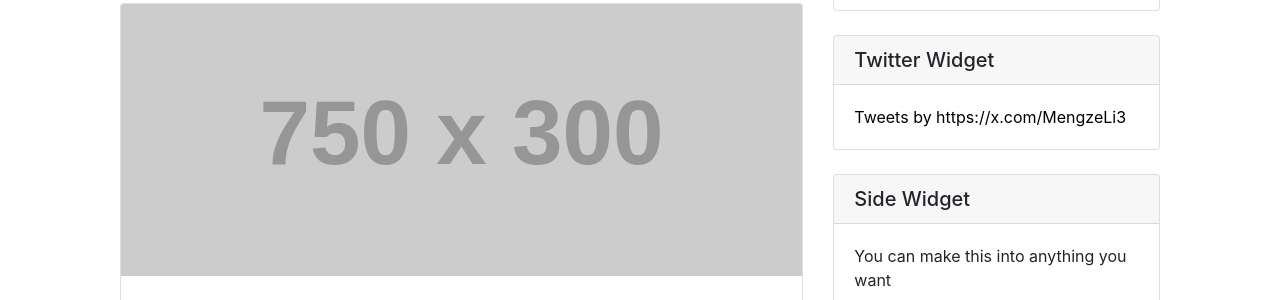
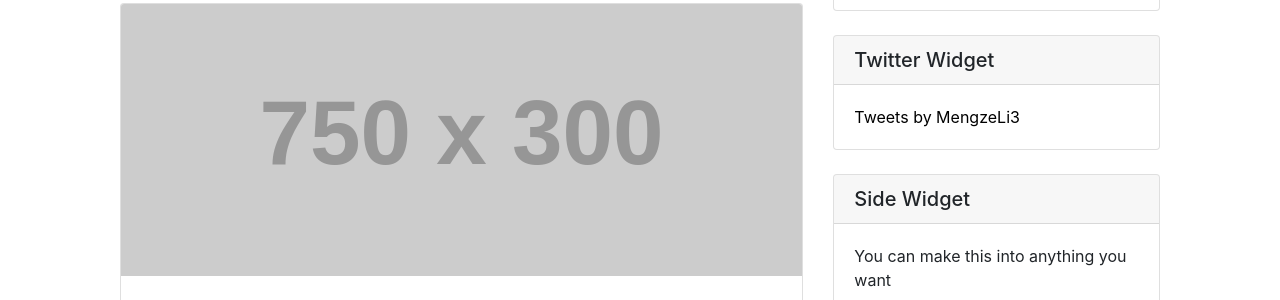
Before and after one commit to limengze1991/limengze1991.github.io, a Jekyll site: the page built from pages/tags.html, in a window 1280 px wide and 900 px high, scrolled down 579 px. Shown: the part 153-453 px from the top of the window. Built offline with Jekyll 4.4.1, drawn with Linux system fonts in a browser that asks for light colours; nearby versions of some CDN libraries; comment, search, counter and statistics services are not loaded.

Commit message:
update: config

```diff
--- a/_config.yml
+++ b/_config.yml
@@ -23,8 +23,8 @@
 profile_image: /assets/img/mengze.jpg #/assets/img/avatar/avatar.jpeg
 occupation:
 snippet:
-twitter: https://x.com/MengzeLi3
-linkedin: www.linkedin.com/in/mengze-li-19049b178
+twitter: MengzeLi3
+linkedin: mengze-li-19049b178
 website:
 codepen:
 medium:
```
